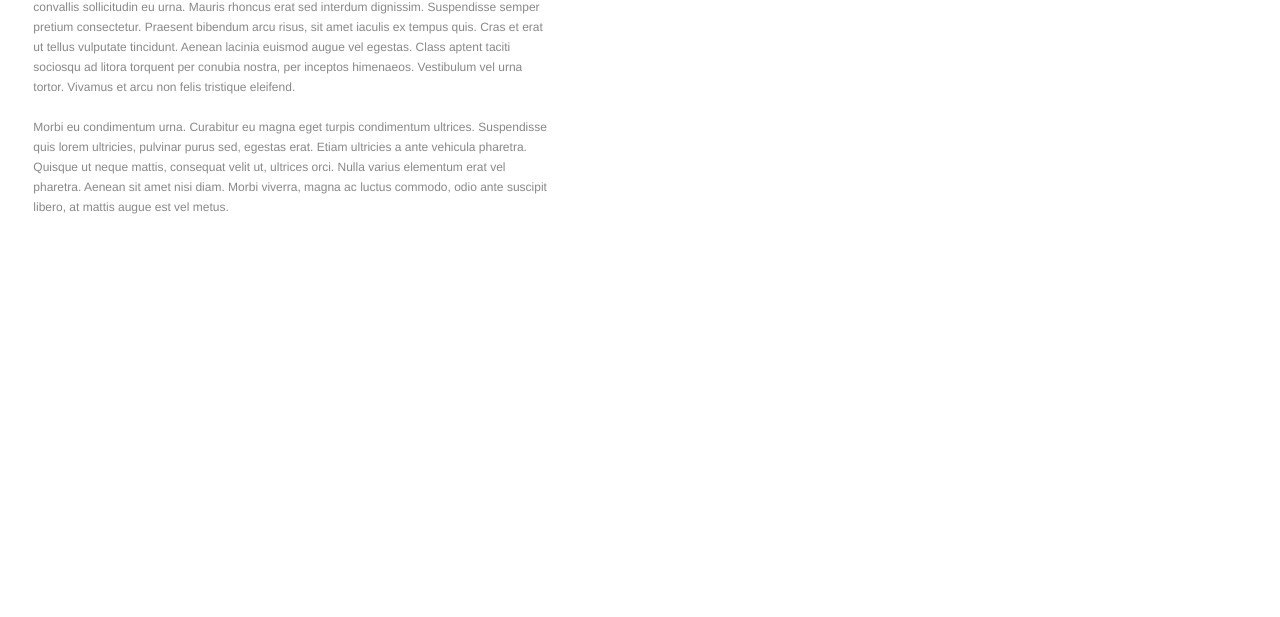
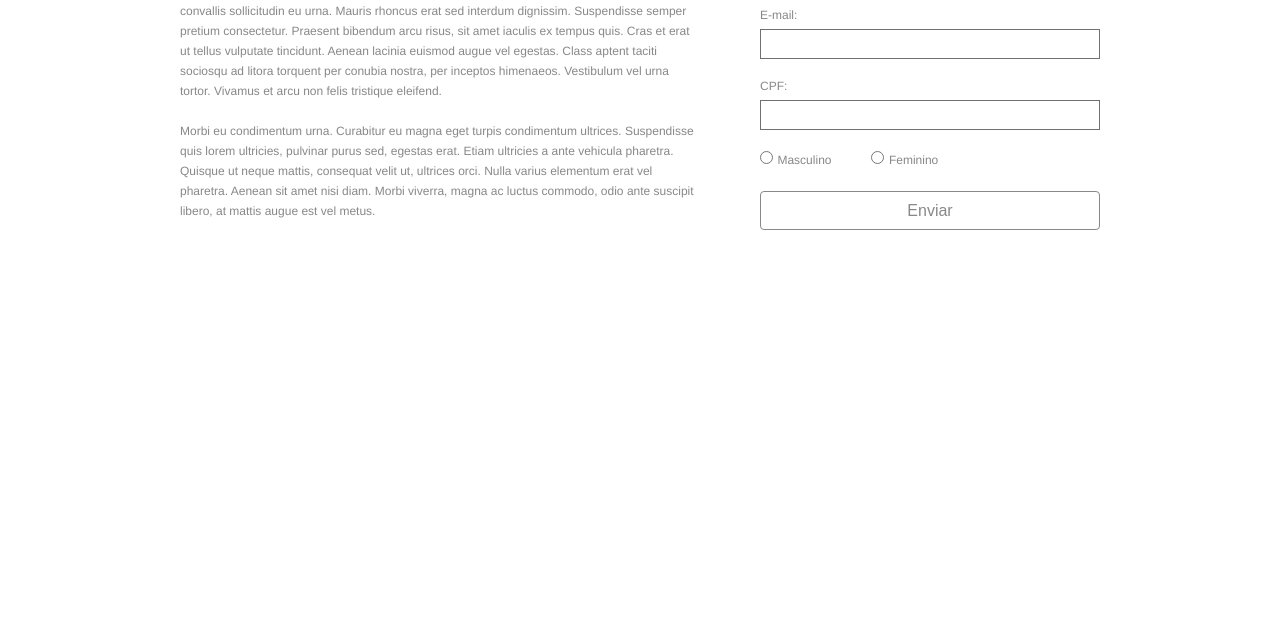
Before and after one commit to Marcio-Tiene/linx-code-chalenge, a website: page index.html in a window 1280 px wide. Shown: the part 483-1100 px from the top of the page. Drawn offline with Linux system fonts and the light colour scheme.

Commit message:
First section HTML CSS done.

```diff
--- a/index.css
+++ b/index.css
@@ -74,24 +74,104 @@ main {
   align-items: center;
   height: 1000px;
 
+  color: #888888;
+}
+
+#help-algorithm p {
+  letter-spacing: 0px;
+  font-size: 0.75rem;
+  line-height: 1.25rem;
+  margin-top: 1.25rem;
+  letter-spacing: 0px;
+}
+
+#help-algorithm {
+  width: 100%;
+  display: flex;
+  gap: 60px;
+  justify-content: center;
+  margin-top: 20px;
+}
+#help-algorithm p {
+  letter-spacing: 0px;
+  font-size: 0.75rem;
+  line-height: 1.25rem;
+  margin-top: 1.25rem;
+}
+
+#help-algorithm h3 {
+  line-height: 1.5rem;
+  margin-bottom: 10px;
+}
+
+#help-algorithm article {
+  width: 520px;
+}
+
+#help-algorithm fieldset {
+  border: none;
+  width: 340px;
+
+  display: flex;
+
+  flex-direction: column;
+}
+
+#help-algorithm fieldset label {
+  font-size: 0.75rem;
+  line-height: 0.875rem;
+  margin-bottom: 7px;
   color: var(--text-in-bg-color);
 }
 
-main p {
-  letter-spacing: 0px;
-  font-size: 0.75rem;
-  line-height: 1.25rem;
-  padding-top: 1.25rem;
+#help-algorithm .input-field {
+  height: 30px;
+  width: 100%;
+  margin-bottom: 20px;
+  border-radius: 0px;
+  border: 1px solid var(--primary-bg-color);
+  outline-color: var(--primary-bg-color);
+  text-indent: 1ch;
+  transition: linear 0.2s ease;
 }
 
-main article {
-  width: 520px;
+#help-algorithm .input-field:hover {
+  border: 2px solid var(--primary-bg-color);
+  border-radius: 4px;
 }
 
-#help-algorithm {
-  margin-top: 20px;
+#help-algorithm .radio-buttons-container {
   display: flex;
   flex-direction: row;
+  gap: 40px;
+  margin-bottom: 23px;
+}
+
+#help-algorithm .radio-button label,
+#help-algorithm .radio-button input {
+  cursor: pointer;
+}
+
+.register-form-submit-button {
+  outline: none;
+  background: var(--bg-color) 0% 0% no-repeat padding-box;
+  color: var(--text-in-bg-color);
+  font-size: 1rem;
+  border: 1px solid var(--text-in-bg-color);
+  border-radius: 4px;
+  height: 39px;
+  line-height: 1rem;
+  transition: linear 0.2s;
+}
+
+.register-form-submit-button:hover {
+  color: var(--text-in-primary);
+  background: var(--primary-bg-color) 0% 0% no-repeat padding-box;
+}
+
+.register-form-submit-button:active {
+  background: var(--bg-color) 0% 0% no-repeat padding-box;
+  color: var(--text-in-bg-color);
 }
 
 footer {
--- a/index.html
+++ b/index.html
@@ -5,7 +5,7 @@
     <meta name="viewport" content="width=device-width, initial-scale=1.0" />
     <link rel="stylesheet" href="reset.css" />
     <link rel="stylesheet" href="index.css" />
-    <title>Ofertas espciais para você</title>
+    <title>Ofertas esepciais para você</title>
   </head>
   <body>
     <header>
@@ -49,12 +49,40 @@
             mattis augue est vel metus.
           </p>
         </article>
-        <article></article>
+        <fieldset>
+          <label for="register-name"> Seu nome:</label>
+          <input id="register-name" class="input-field" type="text" />
+          <label for="register-email">E-mail: </label>
+          <input id="register-email" class="input-field" type="email" />
+          <label for="register-cpf"> CPF:</label>
+          <input id="register-cpf" class="input-field" type="text" />
+          <div class="radio-buttons-container">
+            <div class="radio-button">
+              <input
+                id="male-radio-button"
+                type="radio"
+                name="gender"
+                value="Masculino"
+              />
+              <label for="male-radio-button">Masculino</label>
+            </div>
+            <div class="radio-button">
+              <input
+                id="female-radio-button"
+                type="radio"
+                name="gender"
+                value="Feminino"
+              />
+              <label for="female-radio-button">Feminino</label>
+            </div>
+          </div>
+          <button class="register-form-submit-button">Enviar</button>
+        </fieldset>
       </section>
       <section id="products"></section>
       <section id="share-news"></section>
     </main>
-    <footer id="z"></footer>
+    <footer></footer>
 
     <script src="index.js"></script>
   </body>
--- a/index.js
+++ b/index.js
@@ -9,4 +9,4 @@ function Test() {
   algorithmSection.appendChild(testH1);
 }
 
-Test();
+// Test();
```
